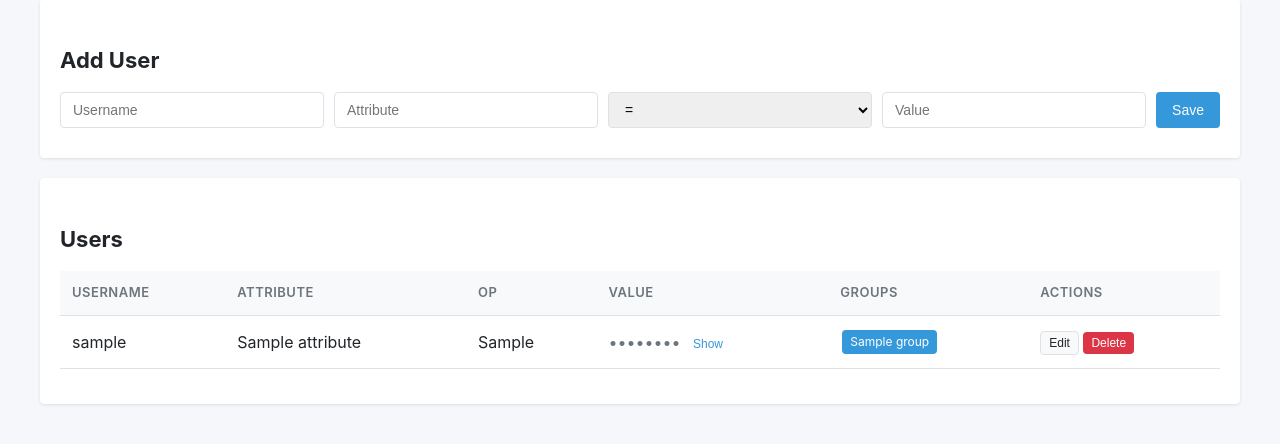
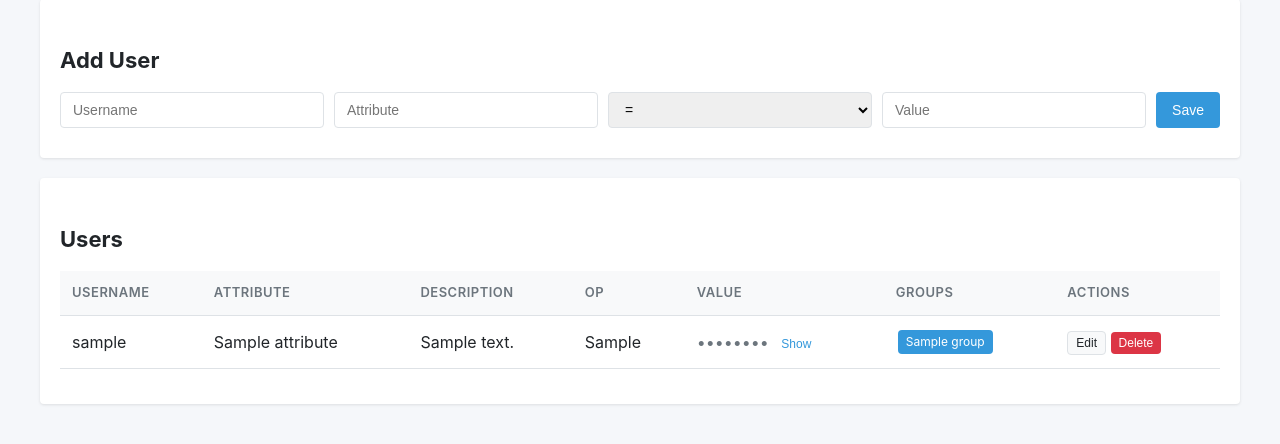
Before and after one commit to bsnellen/FR_Mgmt, a Flask app: template templates/index.html in a window 1280 px wide. Shown: the part 135-579 px from the top of the page. Run offline with Flask 3, Linux system fonts and the light colour scheme; the template is opened without the code that fills it: most values are stand-ins (such as "Sample title", 1, 10 or a date in 2020).

Commit message:
Add Description column from radcheck table
Co-authored-by: bsnellen <bsnellen@users.noreply.github.com>

```diff
--- a/db.py
+++ b/db.py
@@ -32,7 +32,8 @@ def get_radcheck_users():
             username = row[0]
             if username not in users:
                 users[username] = {"username": username, "checks": [], "groups": []}
-            users[username]["checks"].append({"attribute": row[1], "op": row[2], "value": row[3]})
+            # Standard radcheck doesn't have description, so we use attribute as description
+            users[username]["checks"].append({"attribute": row[1], "op": row[2], "value": row[3], "description": row[1]})
 
         cursor.execute("SELECT username, groupname, priority FROM radusergroup")
         for row in cursor.fetchall():
--- a/templates/index.html
+++ b/templates/index.html
@@ -179,7 +179,7 @@
         .overlay.active { display: block; }
 
         .value-hidden { color: transparent; user-select: none; }
-        .value-hidden::after { content: '••••••••'; color: var(--text-light); }
+        .value-hidden::after { content: '\2022\2022\2022\2022\2022\2022\2022\2022'; color: var(--text-light); }
         .unhide-btn {
             background: none;
             border: none;
@@ -248,6 +248,7 @@
                     <tr>
                         <th>Username</th>
                         <th>Attribute</th>
+                        <th>Description</th>
                         <th>Op</th>
                         <th>Value</th>
                         <th>Groups</th>
@@ -259,6 +260,7 @@
                     <tr>
                         <td>{{ user.username }}</td>
                         <td>{{ user.checks[0].attribute if user.checks else '' }}</td>
+                        <td>{{ user.checks[0].description if user.checks else '' }}</td>
                         <td>{{ user.checks[0].op if user.checks else '' }}</td>
                         <td>
                             <span class="value-hidden" data-value="{{ user.checks[0].value if user.checks else '' }}"></span>
```
